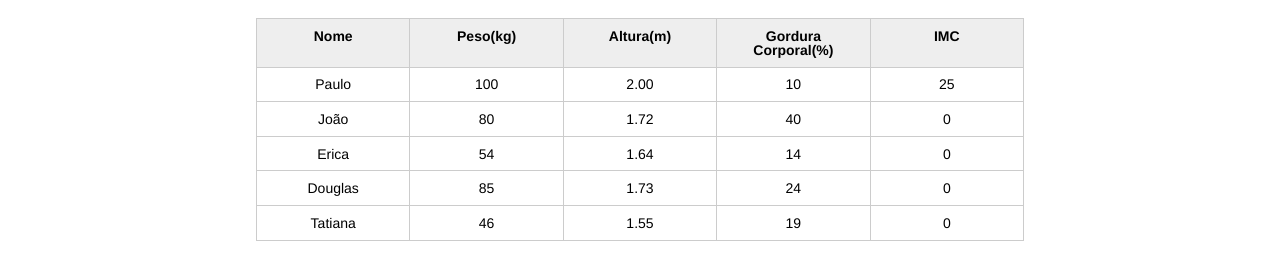
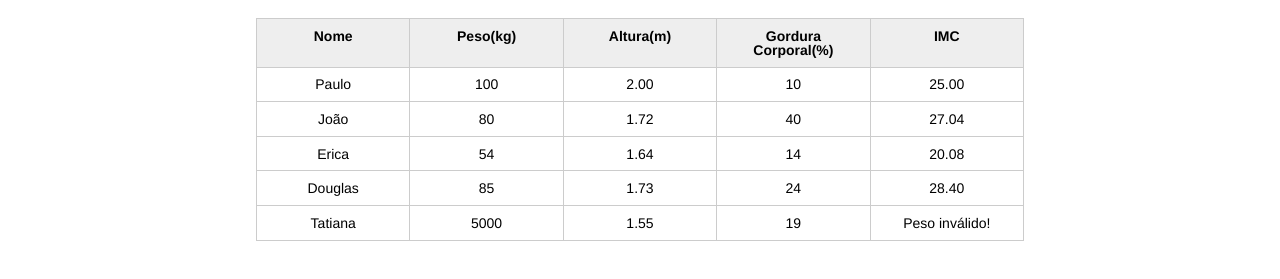
Before and after one commit to alissonmgsantos/javascript_basic, a plain HTML site: page index.html in a window 1280 px wide. Shown: the part 123-402 px from the top of the page. Drawn offline with Linux system fonts and the light colour scheme.

Commit message:
Calculando o IMC de todos os pacientes

```diff
--- a/index.html
+++ b/index.html
@@ -29,7 +29,7 @@
 						</tr>
 					</thead>
 					<tbody id="tabela-pacientes">
-						<tr class="paciente"  id="primeiro-paciente">
+						<tr class="paciente">
 							<td class="info-nome">Paulo</td>
 							<td class="info-peso">100</td>
 							<td class="info-altura">2.00</td>
@@ -62,7 +62,7 @@
 						</tr>
 						<tr class="paciente" >
 							<td class="info-nome">Tatiana</td>
-							<td class="info-peso">46</td>
+							<td class="info-peso">5000</td>
 							<td class="info-altura">1.55</td>
 							<td class="info-gordura">19</td>
 							<td class="info-imc">0</td>
--- a/js/principal.js
+++ b/js/principal.js
@@ -1,9 +1,13 @@
-let paciente = document.querySelector("#primeiro-paciente");
+//Calculando IMC de todos os pacientes da tabela
+let pacientes = document.querySelectorAll(".paciente");
 
+pacientes.forEach(paciente => {
     let tdPeso = paciente.querySelector(".info-peso");
+    let tdAltura = paciente.querySelector(".info-altura");
+    let tdImc = paciente.querySelector(".info-imc");
+
     let peso = tdPeso.textContent;
 
-let tdAltura = paciente.querySelector(".info-altura");
     let altura = tdAltura.textContent;
 
     let pesoEhValido = true;
@@ -15,14 +19,15 @@ if (peso <= 0 || peso >= 1000) {
         tdImc.textContent = "Peso inválido!";
     }
 
-if (altura <= 0 || altura >= 3.00){
+    if (altura <= 0 || altura >= 3.00) {
         console.log("Altura inválida!");
         alturaEhValida = false;
         tdImc.textContent = "Altura inválida!";
     }
 
-if (alturaEhValida && pesoEhValido){
-    let tdImc = paciente.querySelector(".info-imc");
+    if (alturaEhValida && pesoEhValido) {
+
         let imc = peso / (altura * altura);
-    tdImc.textContent = imc;
+        tdImc.textContent = imc.toFixed(2);
     }
+});
```
Lines whose indentation alone changed are shown as unchanged.
